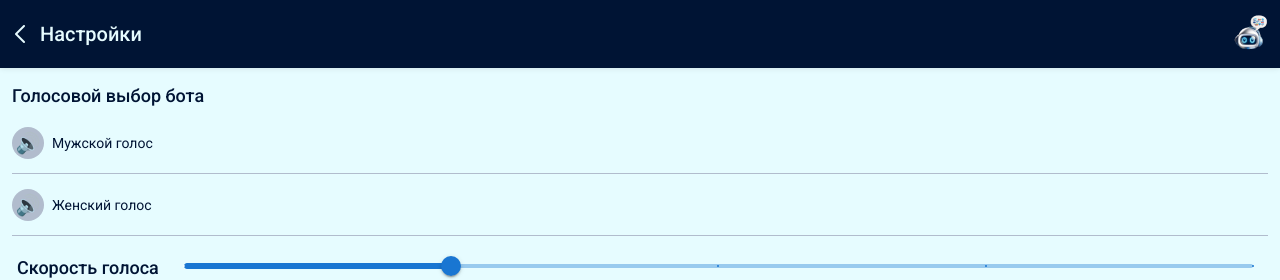
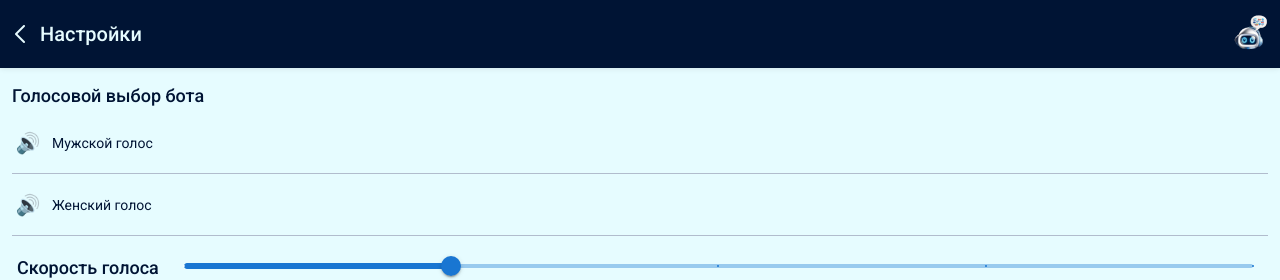
Before and after one commit to buddy-ai-team/buddy_language_frontend, a React (Vite) app: page /get_settings in a window 1280 px wide. Shown: the top 280 px of the page. Built offline with nearby package versions, Linux system fonts and the light colour scheme; what @tma.js/sdk-react would draw is missing.

Commit message:
выбор активного голоса, языки

```diff
--- a/src/App.tsx
+++ b/src/App.tsx
@@ -19,7 +19,7 @@ if (initData === null) {
 console.log(initData);
 
   return (
-    <SDKProvider  initOptions={{ debug: true, cssVars: true }}>
+    <SDKProvider initOptions={{ debug: true, cssVars: true }}>
       <HelmetProvider>
         <StyledEngineProvider injectFirst>
             <Routes>
--- a/src/components/Settings.tsx
+++ b/src/components/Settings.tsx
@@ -53,28 +53,30 @@ import {
 } from './StyleSettings';
 
 export default function Settings(props: StProps): JSX.Element {
-
-  const [age, setAge] = React.useState('');
+  const [nativeLanguage, setNativeLanguage] = React.useState("");
+  const [learningLanguage, setLearningLanguage] = React.useState("");
+  const [voiceType, setVoiceType] = React.useState("");
+  const [age, setAge] = React.useState("");
   const marks = [
     {
       value: 0,
-      label: 'Xslow',
+      label: "Xslow",
     },
     {
       value: 1,
-      label: 'Slow',
+      label: "Slow",
     },
     {
       value: 2,
-      label: 'Medium',
+      label: "Medium",
     },
     {
       value: 3,
-      label: 'Fast',
+      label: "Fast",
     },
     {
       value: 4,
-      label: 'Xfast',
+      label: "Xfast",
     },
   ];
 
@@ -86,30 +88,36 @@ export default function Settings(props: StProps): JSX.Element {
     return marks.findIndex((mark) => mark.value === value) + 1;
   }
 
+  const handleNativeLanguageChange = (event: SelectChangeEvent) => {
+    setNativeLanguage(event.target.value as string);
+  };
+
+  const handleLearningLanguageChange = (event: SelectChangeEvent) => {
+    const selectedLanguage = event.target.value as string;
+    // Проверяем, чтобы выбранный язык для изучения не совпадал с выбранным родным языком
+    if (selectedLanguage !== nativeLanguage) {
+      setLearningLanguage(selectedLanguage);
+    }
+  };
+
+  const handleVoiceTypeChange = (selectedVoice: string) => {
+    setVoiceType(selectedVoice);
+  };
+
   return (
     <Property1Default className={props.className}>
-      <ImgBigRobot
-        src={BigRobot}
-        loading="lazy"
-        alt={ 'Big Robot' }
-      />
+      <ImgBigRobot src={BigRobot} loading="lazy" alt={"Big Robot"} />
       <TopBar>
         <Content>
           <Link href="/">
             <IcLeft>
-              <Shape src={Arrow} loading="lazy" alt={'Arrow'} />
+              <Shape src={Arrow} loading="lazy" alt={"Arrow"} />
             </IcLeft>
           </Link>
           <TitleSetting>{`Настройки`}</TitleSetting>
           <IconBox>
             <IconRobot>
-              <ImgRobot
-                src={Robot}
-                loading="lazy"
-                alt={
-                  'Robot Icon'
-                }
-              />
+              <ImgRobot src={Robot} loading="lazy" alt={"Robot Icon"} />
             </IconRobot>
           </IconBox>
         </Content>
@@ -120,24 +128,38 @@ export default function Settings(props: StProps): JSX.Element {
         </Text>
       </SectionTitle>
       <ListSounds>
-        <Item1>
-          <BoxIconSound1>
+        <Item1 onClick={() => handleVoiceTypeChange("male")}>
+          <BoxIconSound1
+            style={{
+              backgroundColor: voiceType === "male" ? "#204981" : "transparent",
+            }}
+          >
             <IconSound1>{`🔊`}</IconSound1>
           </BoxIconSound1>
-          <BoxTitleSound1>
+          <BoxTitleSound1
+            style={{
+              textDecorationColor:
+                voiceType === "male" ? "#7FFFD4" : "transparent",
+            }}
+          >
             <TitleVoice>{`Мужской голос`}</TitleVoice>
           </BoxTitleSound1>
         </Item1>
-        <div style={{ borderBottom: '1px solid #B1BCCD', width: '100%' }} />
-        <Item2>
-          <BoxIconSound2>
+        <div style={{ borderBottom: "1px solid #B1BCCD", width: "100%" }} />
+        <Item2 onClick={() => handleVoiceTypeChange("female")}>
+          <BoxIconSound2
+            style={{
+              backgroundColor:
+                voiceType === "female" ? "#204981" : "transparent",
+            }}
+          >
             <IconSound2>{`🔊`}</IconSound2>
           </BoxIconSound2>
           <BoxTitleSound2>
             <TitleVoice>{`Женский голос`}</TitleVoice>
           </BoxTitleSound2>
         </Item2>
-        <div style={{ borderBottom: '1px solid #B1BCCD', width: '100%' }} />
+        <div style={{ borderBottom: "1px solid #B1BCCD", width: "100%" }} />
       </ListSounds>
       <SectionVoiceSpeed>
         <Title>{`Скорость голоса`}</Title>
@@ -166,7 +188,7 @@ export default function Settings(props: StProps): JSX.Element {
       <SectionRoleBot2>
         <TitleRole>{`Описание роли`}</TitleRole>
         <GroupDescriptionRole>
-          <DescriptionRole placeholder="Ввод описания роли"/>
+          <DescriptionRole placeholder="Ввод описания роли" />
         </GroupDescriptionRole>
       </SectionRoleBot2>
       <SectionRoleBot3>
@@ -174,11 +196,7 @@ export default function Settings(props: StProps): JSX.Element {
         <ApplyingExistingRoles>
           <FormControl fullWidth>
             <InputLabel>Роли</InputLabel>
-              <Select
-                id="SelectRole"
-                value={age}
-                onChange={handleChange}
-              >
+            <Select id="SelectRole" value={age} onChange={handleChange}>
               <MenuItem value={10}>Default</MenuItem>
             </Select>
           </FormControl>
@@ -190,43 +208,57 @@ export default function Settings(props: StProps): JSX.Element {
         </LanguageTitle>
       </SectionLanguage>
       <SelectLanguage>
-        <Box sx={{
-          display: 'inline-flex',
-          position: 'relative',
-          border: '#001434',
-          isolation: 'isolate',
+        <Box
+          sx={{
+            display: "inline-flex",
+            position: "relative",
+            border: "#001434",
+            isolation: "isolate",
             flex: 1,
-          marginRight: '4px'
-        }}>
+            marginRight: "4px",
+          }}
+        >
           <FormControl fullWidth>
             <InputLabel>Родной язык</InputLabel>
             <Select
               id="SelectNativeLangue"
-              value={age}
-              onChange={handleChange}
+              value={nativeLanguage}
+              onChange={handleNativeLanguageChange}
             >
-              <MenuItem value={10}>Русский</MenuItem>
-              <MenuItem value={20}>Английский</MenuItem>
+              <MenuItem value={"Русский"}>Русский</MenuItem>
+              <MenuItem value={"Английский"}>Английский</MenuItem>
             </Select>
           </FormControl>
         </Box>
-        <Box sx={{
-          display: 'inline-flex',
-          position: 'relative',
-          border: '#001434',
-          isolation: 'isolate',
+        <Box
+          sx={{
+            display: "inline-flex",
+            position: "relative",
+            border: "#001434",
+            isolation: "isolate",
             flex: 1,
-          marginLeft: '4px'
-        }}>
+            marginLeft: "4px",
+          }}
+        >
           <FormControl fullWidth>
             <InputLabel>Изучаемый язык</InputLabel>
             <Select
               id="SelectStudingLanguage"
-              value={age}
-              onChange={handleChange}
+              value={learningLanguage}
+              onChange={handleLearningLanguageChange}
             >
-              <MenuItem value={10}>Русский</MenuItem>
-              <MenuItem value={20}>Английский</MenuItem>
+              <MenuItem
+                value={"Русский"}
+                disabled={nativeLanguage === "Русский"}
+              >
+                Русский
+              </MenuItem>
+              <MenuItem
+                value={"Английский"}
+                disabled={nativeLanguage === "Английский"}
+              >
+                Английский
+              </MenuItem>
             </Select>
           </FormControl>
         </Box>
```
Lines whose indentation alone changed are shown as unchanged.
